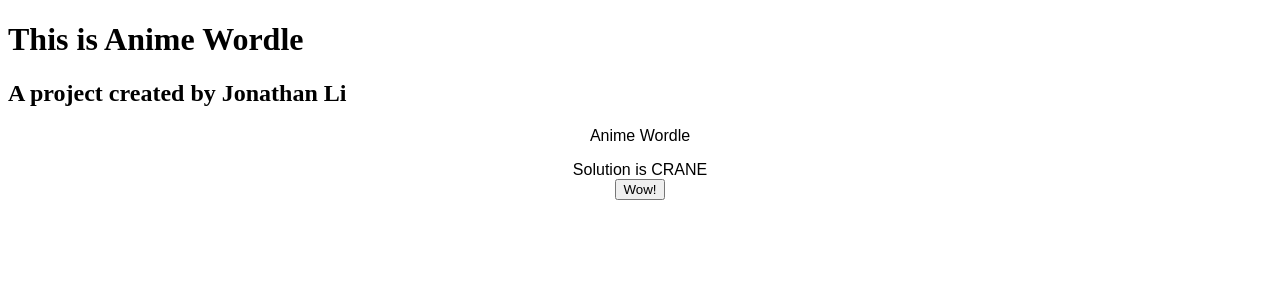
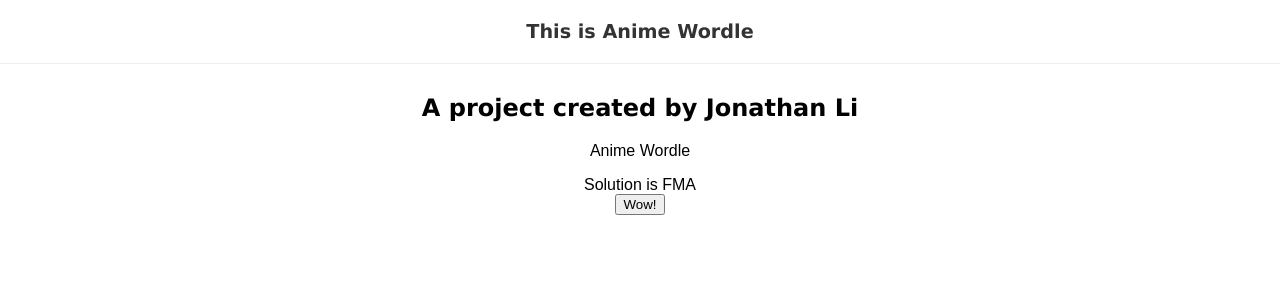
Before and after one commit to JLi7733/UncommonHacks23, a React (Create React App) app: page / in a window 1280 px wide. Shown: the top 300 px of the page. Built offline with nearby package versions, Linux system fonts and the light colour scheme.

Commit message:
changed css

```diff
--- a/src/App.tsx
+++ b/src/App.tsx
@@ -3,7 +3,7 @@
 
 
 export default function App() {
-  const [solution, setSolution] = useState("CRANE")
+  const [solution, setSolution] = useState("FMA")
 
   return (
     <div className = "App">
--- a/src/styles.css
+++ b/src/styles.css
@@ -2,3 +2,17 @@
     font-family: sans-serif;
     text-align: center;
   }
+
+body {
+  text-align: center;
+  font-size: 1em;
+  font-family: verdana;
+  margin: 0;
+}
+h1 {
+  font-size: 1.2em;
+  padding: 20px 0;
+  border-bottom: 1px solid #eee;
+  margin: 0 0 30px 0;
+  color: #333;
+}
```
